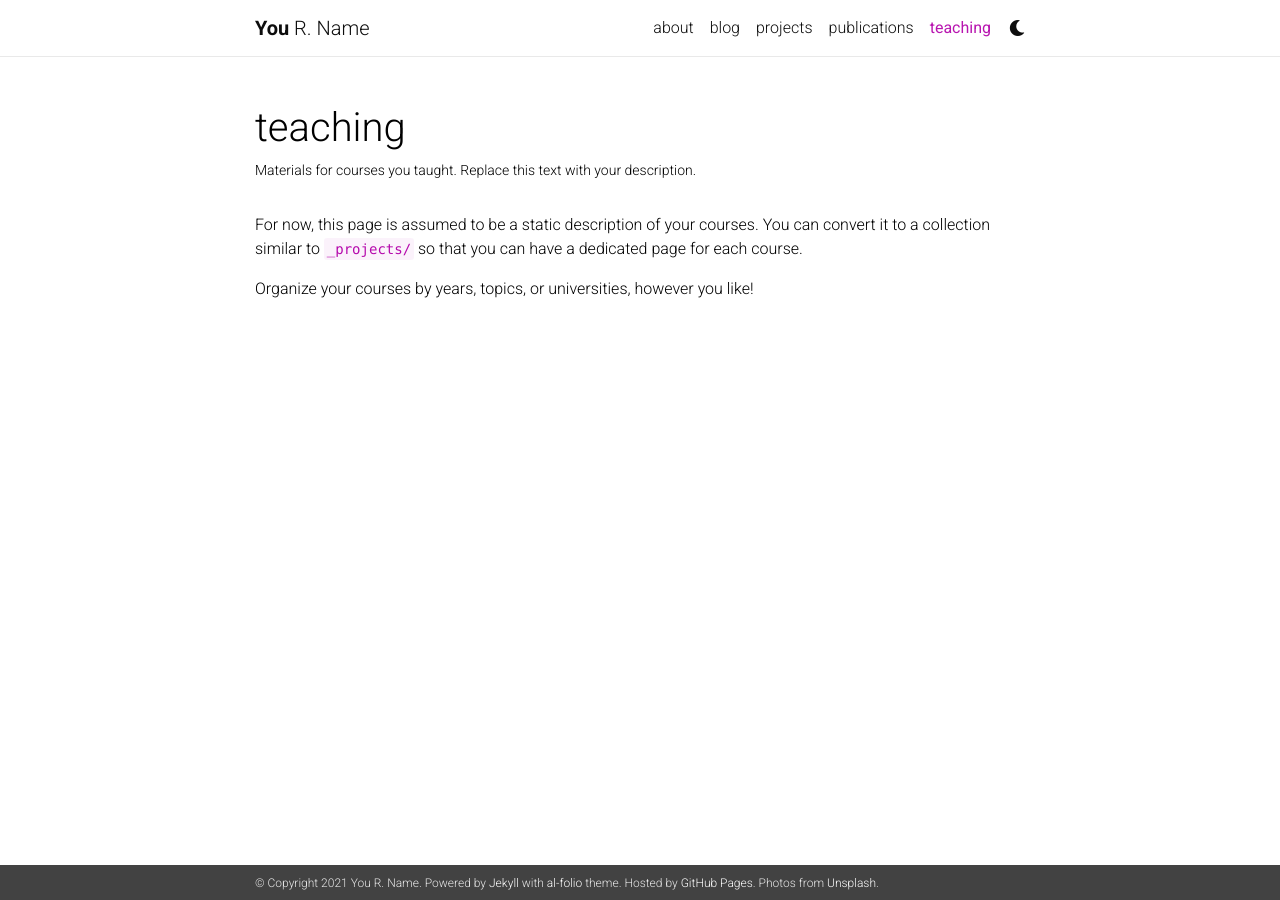
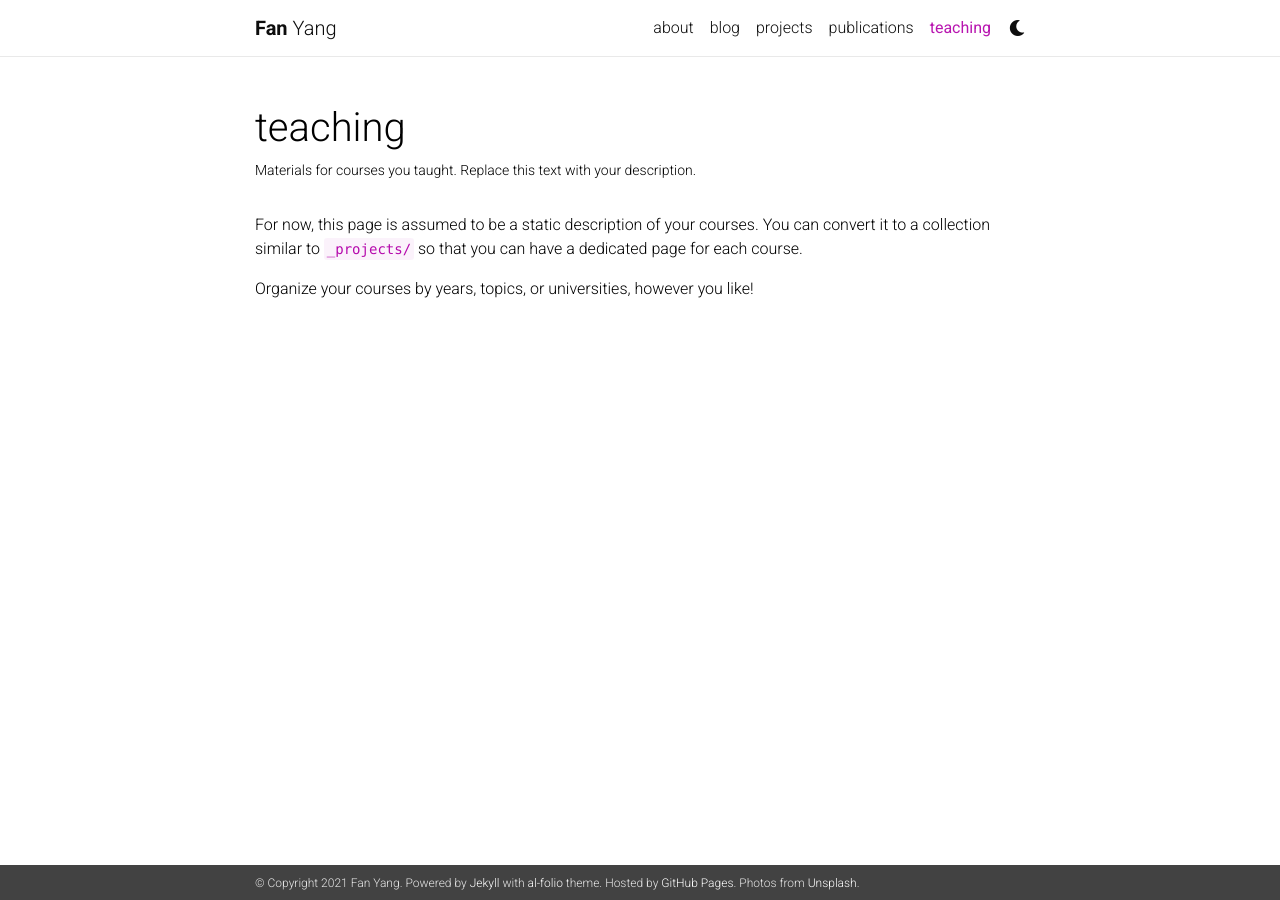
Before and after one commit to fanyang805/fanyang.github.io, a Jekyll site: the page built from _pages/teaching.md, in a window 1280 px wide. Built offline with Jekyll 4.4.1, drawn with Linux system fonts in a browser that asks for light colours; nearby versions of some CDN libraries; a style sheet for code colours, icons or effects is not loaded.

Commit message:
config updated

```diff
--- a/_config.yml
+++ b/_config.yml
@@ -3,9 +3,9 @@
 # -----------------------------------------------------------------------------
 
 title: blank # the website title (if blank, full name will be used instead)
-first_name: You
-middle_name: R.
-last_name: Name
+first_name: Fan
+middle_name:
+last_name: Yang
 email: you@example.com
 description: > # the ">" symbol means to ignore newlines until "footer_text:"
   A simple, whitespace theme for academics. Based on [*folio](https://github.com/bogoli/-folio) design.
```
